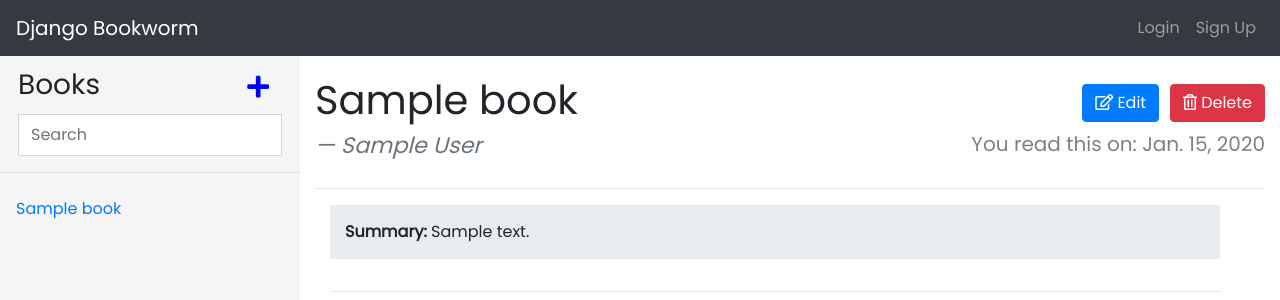
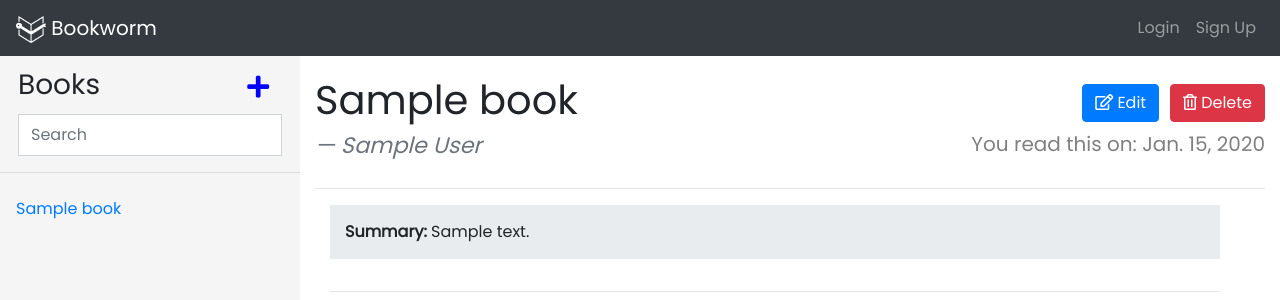
Before and after one commit to OmkarPathak/Django-Bookworm, a Django app: template books_and_chapters/templates/book_detail.html in a window 1280 px wide. Shown: the top 300 px of the page. Run offline with Django 3.2, Linux system fonts and the light colour scheme; tables that the repository leaves empty hold one stand-in row (values such as "Sample post"); the template is opened without the code that fills it: values that come from a table or form of the project are taken from there, most other values are stand-ins (such as "Sample title", 1, 10 or a date in 2020); some libraries are stand-ins or nearby versions.

Commit message:
Added logo to title bar and navbar

```diff
--- a/books_and_chapters/templates/base.html
+++ b/books_and_chapters/templates/base.html
@@ -8,20 +8,20 @@
     <meta name="viewport" content="width=device-width, initial-scale=1, shrink-to-fit=no">
 
     <!-- Facebook Cards -->
-    <meta property="og:description" content="A dead simple Django ToDo Web App"/>
+    <meta property="og:description" content="A fun project to store my learning from each book that I read"/>
     <meta property="og:url" content=""/>
-    <meta property="og:image" content="{% static 'images/dexter.gif' %}"/>
+    <meta property="og:image" content="{% static 'images/logomark.png' %}"/>
     <meta property="og:type" content="website"/>
-    <meta property="og:site_name" content="Tasker"/>
+    <meta property="og:site_name" content="Bookworm"/>
 
     <!-- Twitter Cards -->
     <meta name="twitter:card" content="summary">
     <meta name="twitter:site" content="@omkarpathak27">
     <meta name="twitter:creator" content="Omkar Pathak">
-    <meta name="twitter:title" content= "Tasker">
-    <meta name="twitter:description" content="A dead simple Django ToDo Web App">
-    <meta name="twitter:creator" content="Omkar Pathak, Chinmaya Kaundanya">
-    <meta name="twitter:image:src" content="{% static 'images/dexter.gif' %}">
+    <meta name="twitter:title" content= "Bookworm">
+    <meta name="twitter:description" content="A fun project to store my learning from each book that I read">
+    <meta name="twitter:creator" content="Omkar Pathak">
+    <meta name="twitter:image:src" content="{% static 'images/logomark.png' %}">
     <meta name="twitter:domain" content="https://www.omkarpathak.in">
     <!-- Bootstrap CSS -->
     <link rel="stylesheet" href="https://maxcdn.bootstrapcdn.com/bootstrap/4.0.0/css/bootstrap.min.css" integrity="sha384-Gn5384xqQ1aoWXA+058RXPxPg6fy4IWvTNh0E263XmFcJlSAwiGgFAW/dAiS6JXm" crossorigin="anonymous">
@@ -30,7 +30,7 @@
     <link rel="stylesheet" href="https://use.fontawesome.com/releases/v5.3.1/css/all.css" integrity="sha384-mzrmE5qonljUremFsqc01SB46JvROS7bZs3IO2EmfFsd15uHvIt+Y8vEf7N7fWAU" crossorigin="anonymous">
     <link rel="stylesheet" href="https://cdnjs.cloudflare.com/ajax/libs/jqueryui/1.12.1/jquery-ui.css" type="text/css" media="all" />
     <link rel="stylesheet" href="{% static 'css/b4_sidebar.css' %}">
-    <link rel="shortcut icon" href="{% static 'images/tasker.png' %}">
+    <link rel="shortcut icon" href="{% static 'images/logomarkv2.ico' %}">
     <title>{% block title %}{% endblock %}</title>
   </head>
   <body style="font-family: 'Poppins', sans-serif;">
--- a/books_and_chapters/templates/navbar.html
+++ b/books_and_chapters/templates/navbar.html
@@ -1,5 +1,8 @@
+{% load static %}
 <nav class="navbar navbar-expand-md navbar-dark bg-dark sidebarNavigation" data-sidebarClass="navbar-dark bg-dark">
-    <a class="navbar-brand" href="{% url 'books' %}">Django Bookworm</a>
+    <a class="navbar-brand" href="{% url 'books' %}">
+        <img class="img-fluid" width="30" height="30" src="{% static 'images/logomark.png' %}"> Bookworm
+    </a>
     <button class="navbar-toggler leftNavbarToggler" type="button" data-toggle="collapse" data-target="#navbarNav"
         aria-controls="navbarNav" aria-expanded="false" aria-label="Toggle navigation">
         <span class="navbar-toggler-icon"></span>
```
Also changed, not shown: books_and_chapters/static/images/logomark.png (added), books_and_chapters/static/images/logomarkv2.ico (added).
